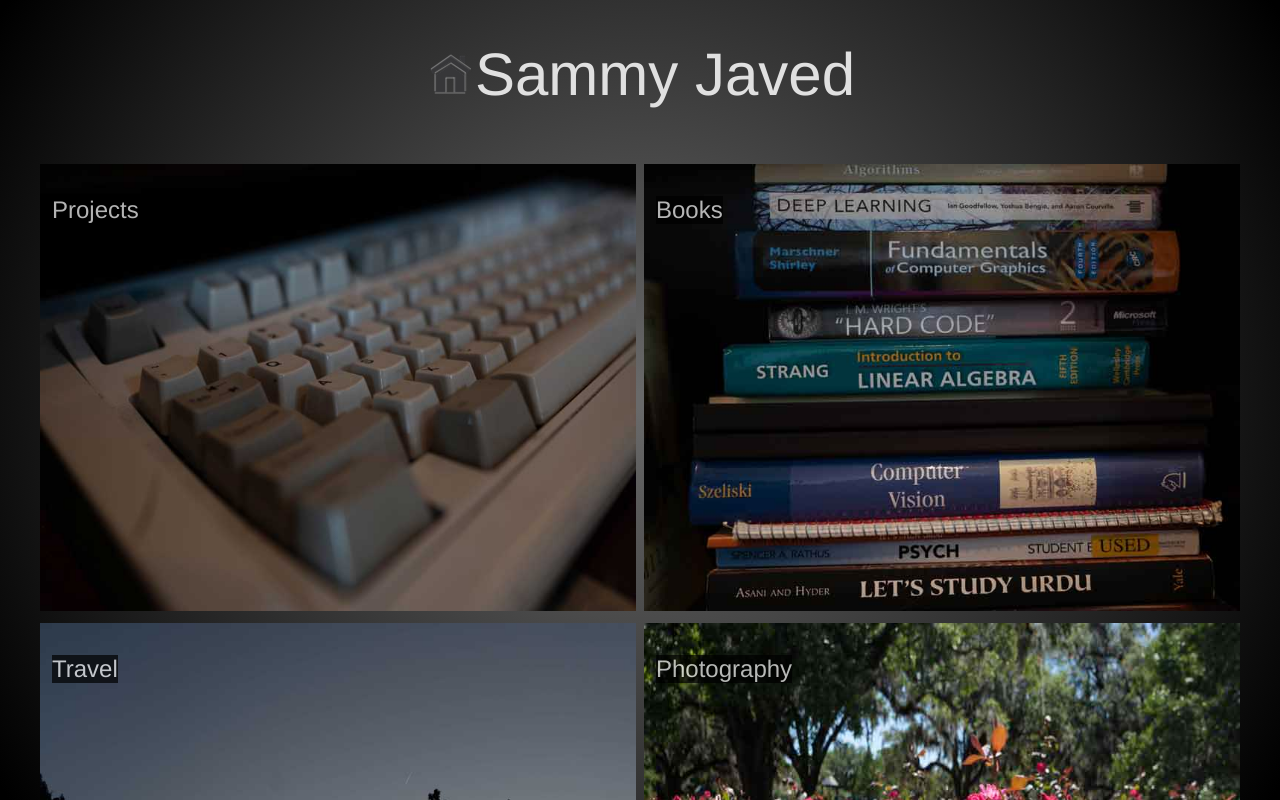
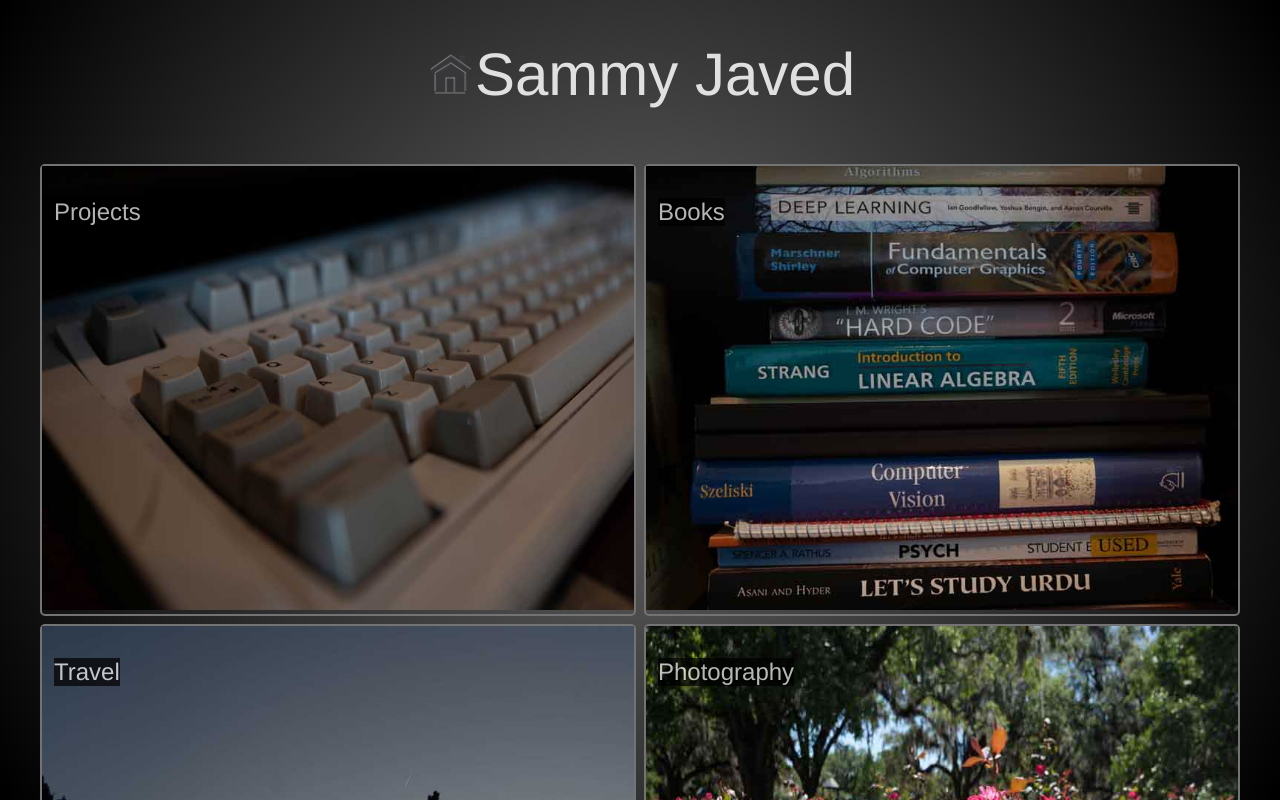
Before and after one commit to osamja/my-personal-website, a React (Create React App) app: page / in a window 1280 px wide. Shown: the top 800 px of the page. Built offline with nearby package versions, Linux system fonts and the light colour scheme.

Commit message:
add new color border

```diff
--- a/src/index.css
+++ b/src/index.css
@@ -58,6 +58,11 @@ body {
   width: 100%;
   margin: 0 auto;
 }
+
+.grid-item:hover {
+  border: 2px solid #d9d9d9;
+}
+
 @media (min-width: 20em) {
   .gallery-grid {
     grid-template-columns: repeat(1, 1fr);
@@ -76,4 +81,6 @@ body {
 
 .gallery-grid div {
   position: relative;
+  border-radius: 5px;
+  border: 2px solid #737373;
 }
```
